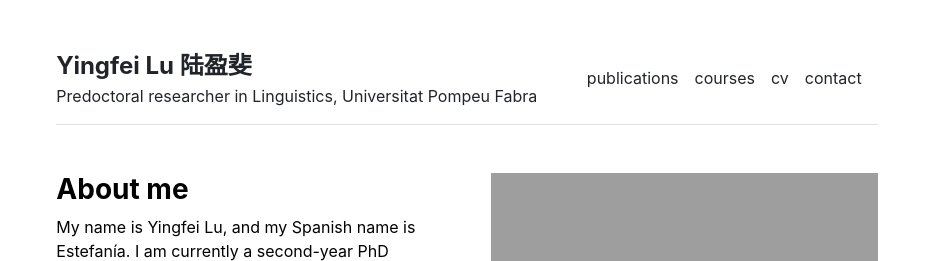
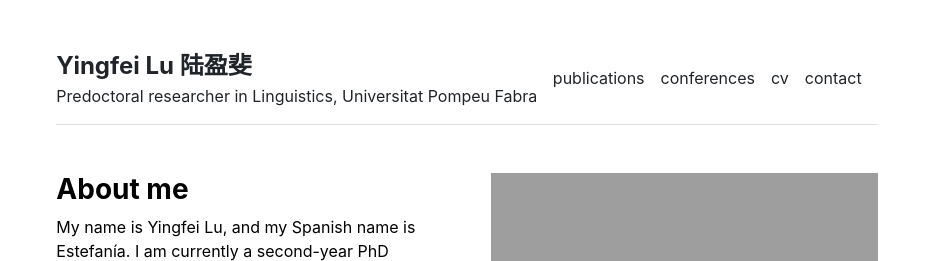
Before and after one commit to YingfeiLu/yingfeilu.github.io, a Jekyll site: the page built from index.md, in a window 1280 px wide. Shown: the top 261 px of the page, without its empty margins (173-1106 px from the left). Built offline with Jekyll 4.4.1, drawn with Linux system fonts in a browser that asks for light colours.

Commit message:
Update settings.yml

```diff
--- a/_data/settings.yml
+++ b/_data/settings.yml
@@ -1,6 +1,6 @@
 menu:
 - {name: 'publications', url: '/publications'}
-- {name: 'courses', url: '/courses'}
+- {name: 'conferences', url: '/courses'}
 - {name: 'cv', url: '/cv'}
 - {name: 'contact', url: '/contact'}
 
```
